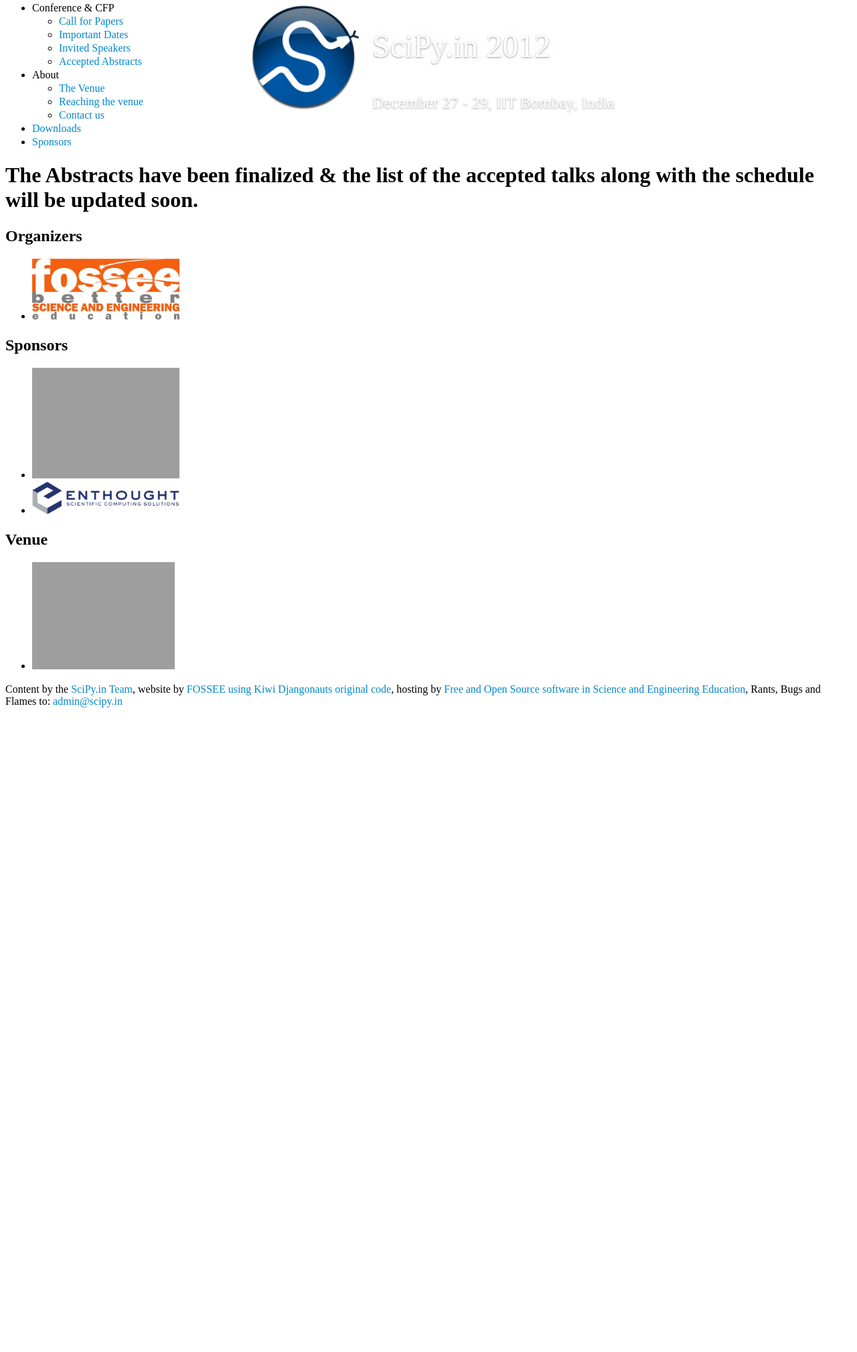
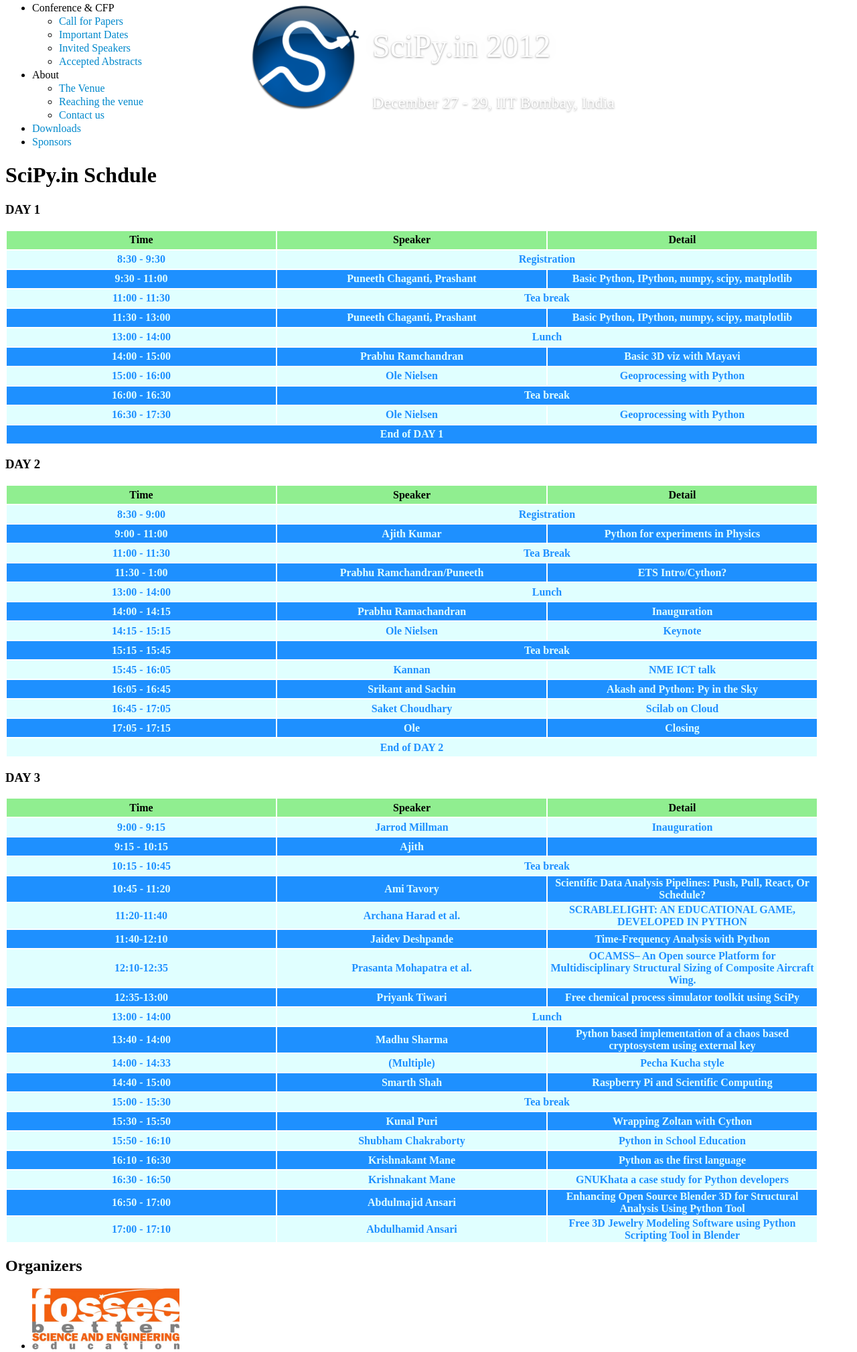
Before and after one commit to FOSSEE/scipywebsite, a Django app: template project/templates/about/accepted_abstracts.html in a window 1280 px wide. Shown: the part 363-2381 px from the top of the page at 67% size. Before the commit the page ends 1419 px from the top, so only its background shows below. Run offline with Django 3.2, Linux system fonts and the light colour scheme; the template is opened without the code that fills it, so the values that code supplies are empty; grey boxes are pictures that could not be loaded.

Commit message:
updated schedule for the conference

```diff
--- a/project/templates/about/accepted_abstracts.html
+++ b/project/templates/about/accepted_abstracts.html
@@ -1,4 +1,148 @@
 {% extends "base.html" %}
 {% block content %}
-<h1>The Abstracts have been finalized & the list of the accepted talks along with the schedule will be updated soon.</h1>
+
+
+<style>
+.tdstyle
+{
+    width:400px;
+    height:25px;
+    text-align:center;
+    vertical-align:middle;
+    font-weight:bold;
+}
+</style>
+
+<h1>SciPy.in Schdule </h1>
+<h3>DAY 1</h3>
+<table name=main>
+<tr bgcolor="lightgreen">
+    <th class=tdstyle>Time
+    <th class=tdstyle>Speaker
+    <th class=tdstyle>Detail
+    <tr>
+    <td class=tdstyle>8:30 - 9:30	<td class=tdstyle colspan=2><b>Registration</b>
+    <tr>
+    <td class=tdstyle>9:30 - 11:00 <td class=tdstyle>Puneeth Chaganti, Prashant	<td class=tdstyle>Basic Python, IPython, numpy, scipy, matplotlib
+    <tr>
+    <td class=tdstyle>11:00 - 11:30	<td class=tdstyle colspan=2><b>Tea break</b>
+    <tr>
+    <td class=tdstyle>11:30 - 13:00 <td class=tdstyle>Puneeth Chaganti, Prashant	<td class=tdstyle>Basic Python, IPython, numpy, scipy, matplotlib
+    <tr>
+    <td class=tdstyle>13:00 - 14:00 <td class=tdstyle colspan=2><b>Lunch</b>
+    <tr>
+    <td class=tdstyle>14:00 - 15:00	<td class=tdstyle>Prabhu Ramchandran <td class=tdstyle>Basic 3D viz with Mayavi
+    <tr>
+    <td class=tdstyle>15:00 - 16:00	<td class=tdstyle>Ole Nielsen <td class=tdstyle>Geoprocessing with Python
+    <tr>
+    <td class=tdstyle>16:00 - 16:30	<td class=tdstyle colspan=2><b>Tea break</b>
+    <tr>
+    <td class=tdstyle>16:30 - 17:30	<td class=tdstyle>Ole Nielsen	<td class=tdstyle>Geoprocessing with Python
+    <tr>
+    <td class=tdstyle colspan=3><b>End of DAY 1</b>
+</tr>
+</table>
+
+<h3>DAY 2</h3>
+<table name=main>
+<tr bgcolor="lightgreen">
+    <th class=tdstyle>Time
+    <th class=tdstyle>Speaker
+    <th class=tdstyle>Detail
+    <tr>
+    <td class=tdstyle>8:30 - 9:00	<td class=tdstyle colspan=2><b>Registration</b>
+    <tr>
+    <td class=tdstyle>9:00 - 11:00<td class=tdstyle>Ajith Kumar <td class=tdstyle>Python for experiments in Physics
+    <tr>
+    <td class=tdstyle>11:00 - 11:30<td class=tdstyle colspan=2><b>Tea Break</b>
+    <tr>
+    <td class=tdstyle>11:30 - 1:00 <td class=tdstyle>Prabhu Ramchandran/Puneeth	<td class=tdstyle>ETS Intro/Cython?
+    <tr>
+    <td class=tdstyle>13:00 - 14:00 <td class=tdstyle colspan=2><b>Lunch</b>
+    <tr>
+    <td class=tdstyle>14:00 - 14:15 <td class=tdstyle>Prabhu Ramachandran	<td class=tdstyle>Inauguration
+    <tr>
+    <td class=tdstyle>14:15 - 15:15 <td class=tdstyle>Ole Nielsen <td class=tdstyle>Keynote
+    <tr>
+    <td class=tdstyle>15:15 - 15:45 <td class=tdstyle colspan=2><b>Tea break</b>
+    <tr>
+    <td class=tdstyle>15:45 - 16:05 <td class=tdstyle>Kannan <td class=tdstyle>NME ICT talk
+    <tr>
+    <td class=tdstyle>16:05 - 16:45 <td class=tdstyle>Srikant and Sachin <td class=tdstyle>Akash and Python: Py in the Sky
+    <tr>
+    <td class=tdstyle>16:45 - 17:05 <td class=tdstyle>Saket Choudhary <td class=tdstyle>Scilab on Cloud
+    <tr>
+    <td class=tdstyle>17:05 - 17:15 <td class=tdstyle>Ole <td class=tdstyle>Closing
+    <tr>
+    <td class=tdstyle colspan=3><b>End of DAY 2</b>
+</tr>
+</table>
+
+<h3>DAY 3</h3>
+<table name=main>
+<tr bgcolor="lightgreen">
+    <th class=tdstyle>Time
+    <th class=tdstyle>Speaker
+    <th class=tdstyle>Detail
+    <tr>
+    <td class=tdstyle>9:00 - 9:15 <td class=tdstyle>Jarrod Millman <td class=tdstyle>Inauguration
+    <tr>
+    <td class=tdstyle>9:15 - 10:15 <td class=tdstyle>Ajith <td class=tdstyle>
+    <tr>
+    <td class=tdstyle>10:15 - 10:45 <td class=tdstyle colspan=2><b>Tea break</b>
+    <tr>
+    <td class=tdstyle>10:45 - 11:20 <td class=tdstyle>Ami Tavory  <td class=tdstyle>Scientific Data Analysis Pipelines: Push, Pull, React, Or Schedule?
+    <tr>
+    <td class=tdstyle>11:20-11:40 <td class=tdstyle>Archana Harad et al. <td class=tdstyle>SCRABLELIGHT: AN EDUCATIONAL GAME, DEVELOPED IN PYTHON
+    <tr>
+    <td class=tdstyle>11:40-12:10 <td class=tdstyle>Jaidev Deshpande <td class=tdstyle>Time-Frequency Analysis with Python
+    <tr>
+    <td class=tdstyle>12:10-12:35 <td class=tdstyle>Prasanta Mohapatra et al. <td class=tdstyle>OCAMSS– An Open source Platform for Multidisciplinary Structural Sizing of Composite Aircraft Wing.
+    <tr>
+    <td class=tdstyle>12:35-13:00 <td class=tdstyle>Priyank Tiwari <td class=tdstyle>Free chemical process simulator toolkit using SciPy
+    <tr>
+    <td class=tdstyle>13:00 - 14:00 <td class=tdstyle colspan=2>Lunch
+    <tr>
+    <td class=tdstyle>13:40 - 14:00 <td class=tdstyle>Madhu Sharma <td class=tdstyle>Python based implementation of a chaos based cryptosystem using external key
+    <tr>
+    <td class=tdstyle>14:00 - 14:33 <td class=tdstyle>(Multiple) <td class=tdstyle>Pecha Kucha style
+    <tr>
+    <td class=tdstyle>14:40 - 15:00 <td class=tdstyle>Smarth Shah <td class=tdstyle>Raspberry Pi and Scientific Computing
+    <tr>
+    <td class=tdstyle>15:00 - 15:30 <td class=tdstyle colspan=2>Tea break
+    <tr>
+    <td class=tdstyle>15:30 - 15:50 <td class=tdstyle>Kunal Puri <td class=tdstyle>Wrapping Zoltan with Cython
+    <tr>
+    <td class=tdstyle>15:50 - 16:10 <td class=tdstyle>Shubham Chakraborty <td class=tdstyle>Python in School Education
+    <tr>
+    <td class=tdstyle>16:10 - 16:30 <td class=tdstyle>Krishnakant Mane <td class=tdstyle>Python as the first language
+    <tr>
+    <td class=tdstyle>16:30 - 16:50 <td class=tdstyle>Krishnakant Mane <td class=tdstyle>GNUKhata a case study for Python developers
+    <tr>
+    <td class=tdstyle>16:50 - 17:00 <td class=tdstyle>Abdulmajid Ansari <td class=tdstyle>Enhancing Open Source Blender 3D for Structural Analysis Using Python Tool
+    <tr>
+    <td class=tdstyle>17:00 - 17:10 <td class=tdstyle>Abdulhamid Ansari	<td class=tdstyle>Free 3D Jewelry Modeling Software using Python Scripting Tool in Blender
+</table>
+
+<script>
+var main = document.getElementsByName('main');
+
+for (var j=0;j<main.length;j++)
+{
+    var trs = main[j].getElementsByTagName('tr');
+    for (var i=1;i<trs.length;i++)
+    {
+        if(i%2==0)
+        {
+            trs[i].style.backgroundColor = "#1E90FF";
+            trs[i].style.color = "#E0FFFF"
+        }
+        else
+        {
+            trs[i].style.backgroundColor = "#E0FFFF";
+            trs[i].style.color = "#1E90FF"
+        }
+    }
+}
+</script>
 {% endblock content %}
```
